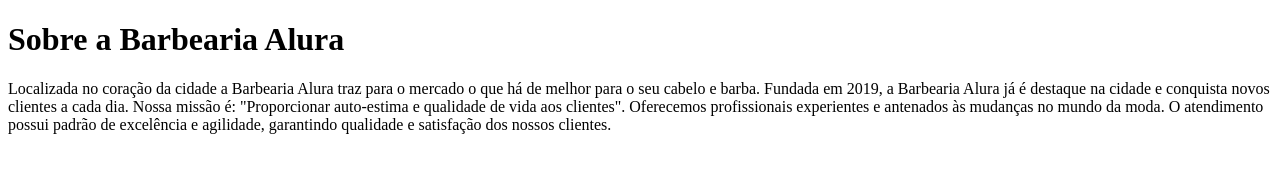
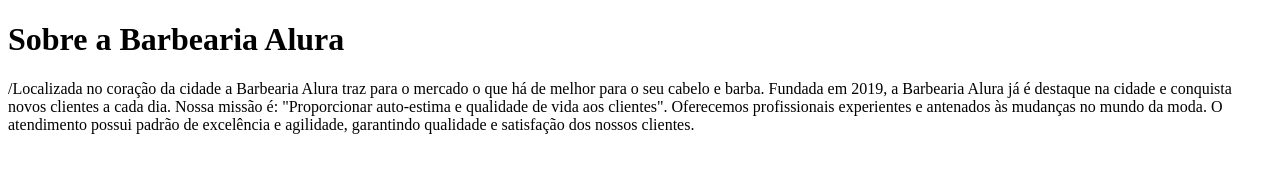
Before and after one commit to W3sl31/primeiro-repoit, a plain HTML site: page index.html in a window 1280 px wide. Drawn offline with Linux system fonts and the light colour scheme.

Commit message:
barbearia alura

```diff
--- a/index.html
+++ b/index.html
@@ -1,11 +1,16 @@
 <!DOCTYPE html>
 <html lang="pt-br">
+<head>
+  <meta charset="utf-8">
+  <title>Barbearia alura</title>
   <h1>Sobre a Barbearia Alura</h1>
 
-   Localizada no coração da cidade a Barbearia Alura traz para o mercado o que há de melhor para o seu cabelo e barba. Fundada em 2019, a Barbearia Alura já é destaque na cidade e conquista novos clientes a cada dia.
+   <p>/Localizada no coração da cidade a Barbearia Alura traz para o mercado o que há de melhor para o seu cabelo e barba. Fundada em 2019, a Barbearia Alura já é destaque na cidade e conquista novos clientes a cada dia.
 
     Nossa missão é: "Proporcionar auto-estima e qualidade de vida aos clientes".
 
     Oferecemos profissionais experientes e antenados às mudanças no mundo da moda. O atendimento possui padrão de excelência e agilidade, garantindo qualidade e satisfação dos nossos clientes.
 
+
+
  </html>
```
